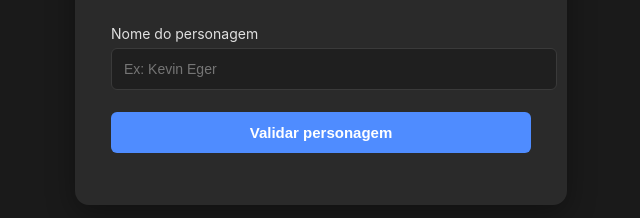
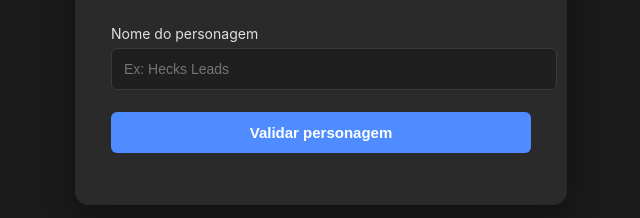
Before and after one commit to monkfrodo/tibia-request, a plain HTML site: page index.html in a window 1280 px wide. Shown: the part 214-432 px from the top of the page, 319-959 px from the left. Drawn offline with Linux system fonts and the light colour scheme.

Commit message:
Update index.html

```diff
--- a/index.html
+++ b/index.html
@@ -155,7 +155,7 @@
   <div class="subtitle">Gerencie seus acessos com simplicidade e estilo.</div>
 
   <label>Nome do personagem</label>
-  <input id="charName" placeholder="Ex: Kevin Eger">
+  <input id="charName" placeholder="Ex: Hecks Leads">
 
   <button class="btn-blue" onclick="validateChar()">Validar personagem</button>
 
```
